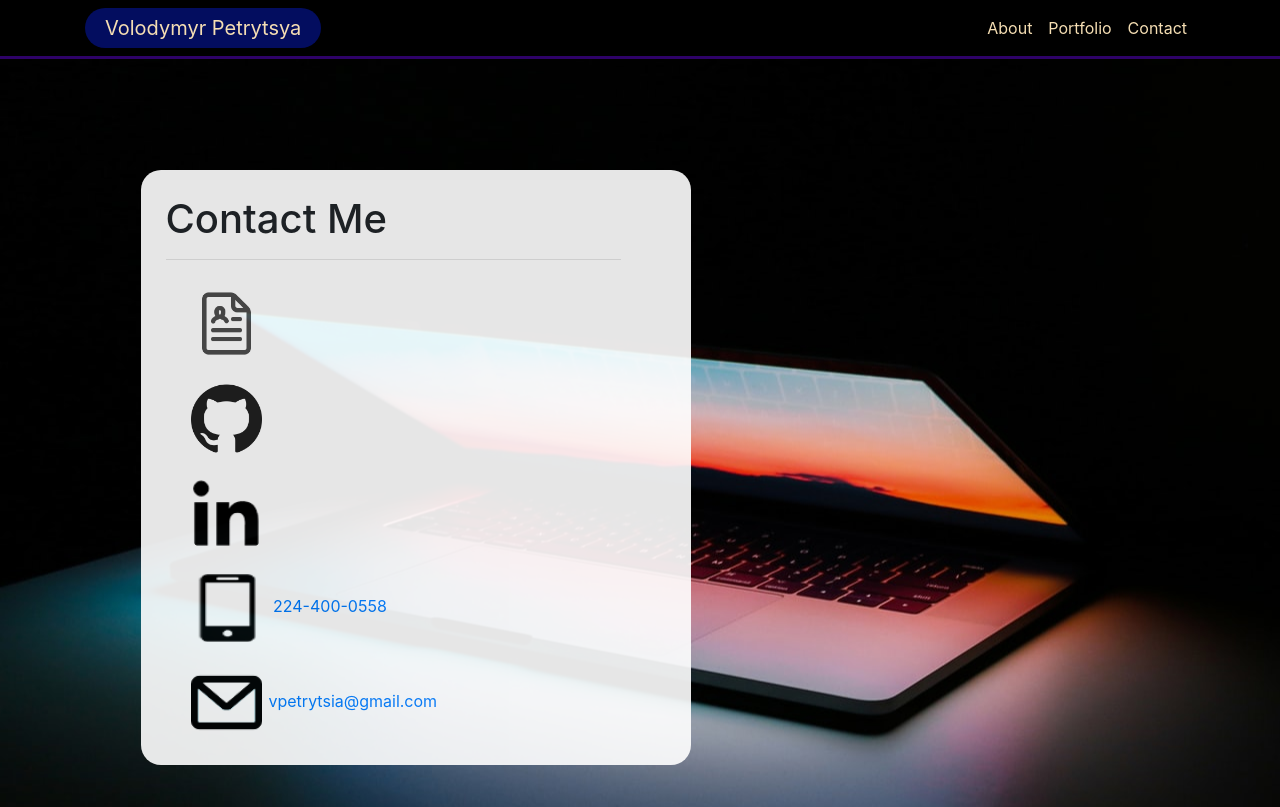
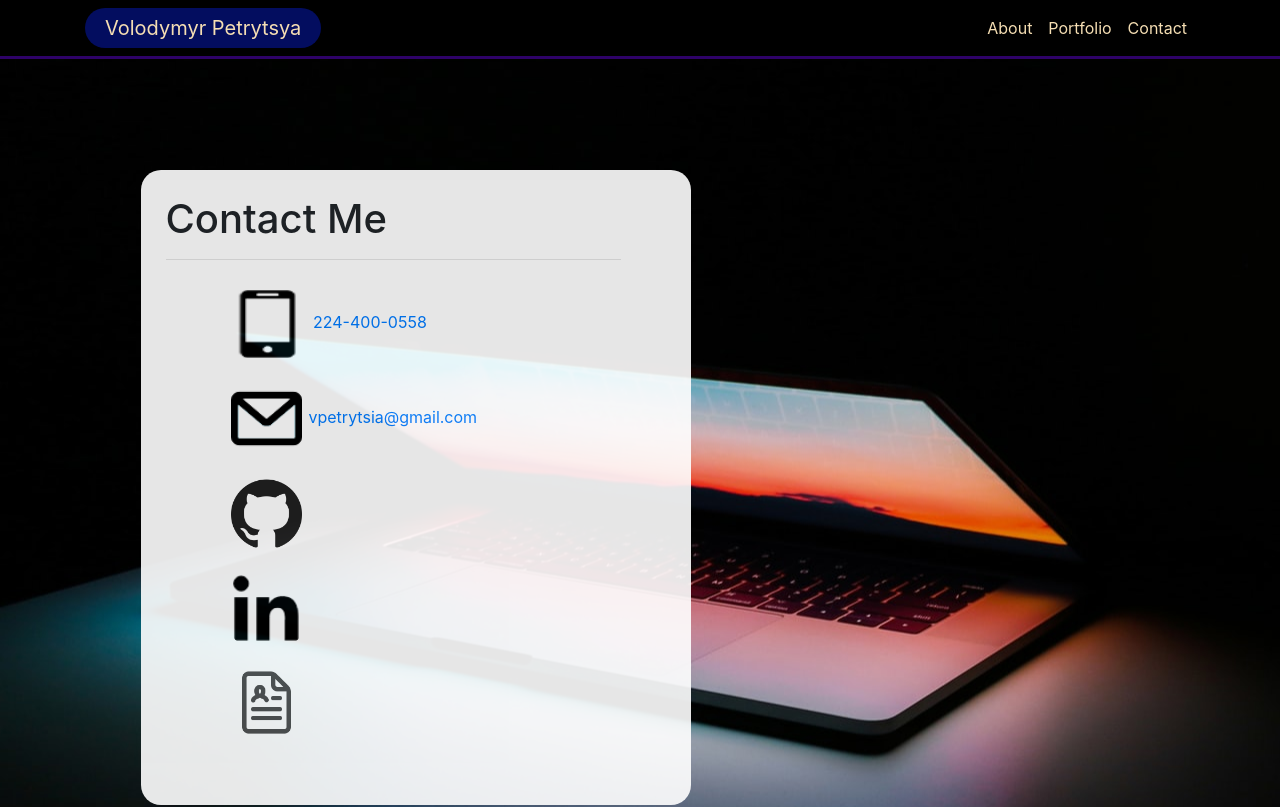
Before and after one commit to Volodya1989/portfolio-r, a React (Create React App) app: page /contact in a window 1280 px wide. Shown: the top 807 px of the page. Built offline with nearby package versions, Linux system fonts and the light colour scheme.

Commit message:
resume text on hovering added

```diff
--- a/src/components/pages/About/About.js
+++ b/src/components/pages/About/About.js
@@ -53,9 +53,10 @@ function About() {
                     Stack Developer.
                   </p>
                   <hr />
-                  <div id="aboutIcons" className="row">
-                    <a href={Resume} target="_blank">
-                      <img className="logo" src={resumeIcon} alt="CV"></img>
+                  <div id="aboutIcons" className="row ">
+                    <a href={Resume} className="img__wrap" target="_blank">
+                      <img className="logo img__img" src={resumeIcon} alt="CV"></img>
+                      <p class="img__description">Resume</p>
                     </a>
                     <a href="https://github.com/Volodya1989" target="_blank">
                       <img className="logo" src={github} alt="CV"></img>
--- a/src/components/pages/About/about.style.css
+++ b/src/components/pages/About/about.style.css
@@ -8,7 +8,7 @@
   margin-right: 80%;
   margin-left: 5%;
   margin-top: 5%;
-  margin-bottom: 10%;
+  margin-bottom: 15%;
   padding-left: 35px;
   padding-top: 35px;
   padding-bottom: 35px;
@@ -32,7 +32,6 @@
 }
 .logo:hover {
   transform: scale(1.5);
-
 }
 @media screen and (max-width: 990px) {
   #about-info {
@@ -56,3 +55,24 @@
   margin-bottom: 5px;
   margin-right: 15px;
 }
+
+.img__description {
+  position: relative;
+  text-align: center;
+  top: 0;
+  bottom: 0;
+  left: 30px;
+  right: 0;
+  color: black;
+  visibility: hidden;
+  opacity: 0;
+  width: 25px;
+
+  /* transition effect. not necessary */
+  transition: opacity 0.2s, visibility 0.2s;
+}
+
+.img__wrap:hover .img__description {
+  visibility: visible;
+  opacity: 1;
+}
--- a/src/components/pages/Contact/Contact.js
+++ b/src/components/pages/Contact/Contact.js
@@ -7,7 +7,6 @@ import github from "../../assets/github.png";
 import ScrollUp from "../../ScrollUp/ScrollUp";
 import mail from "../../assets/mail.png";
 import mobile from "../../assets/mobile.png";
-
 
 const Contact = () => {
   return (
@@ -24,15 +23,32 @@ const Contact = () => {
                   <h1 className="content-text">Contact Me</h1>
                   <div>
                     <hr />
-                    <ul></ul>
+                    <ul>
                       <li>
-                      <a href={Resume} target="_blank">
-                        <img className="logo" src={resumeIcon} alt="CV"></img>
+                        <a href="#">
+                          <img className="logo" src={mobile} alt="CV"></img>
+                        </a>{" "}
+                        <a href="#">224-400-0558</a>
+                      </li>
+                      <li>
+                        <a href="mailto:vpetrytsia@gmail.com" target="_blank">
+                          <img className="logo" src={mail} alt="CV"></img>
+                        </a>
+                        <a href="mailto:vpetrytsia@gmail.com" target="_blank">
+                          vpetrytsia@gmail.com
                         </a>
                       </li>
                       <li>
-                      <a  href="https://github.com/Volodya1989" target="_blank">
-                        <img id="git" className="logo" src={github} alt="CV"></img>
+                        <a
+                          href="https://github.com/Volodya1989"
+                          target="_blank"
+                        >
+                          <img
+                            id="git"
+                            className="logo"
+                            src={github}
+                            alt="CV"
+                          ></img>
                         </a>
                       </li>
                       <li>
@@ -43,21 +59,19 @@ const Contact = () => {
                           <img className="logo" src={inl} alt="CV"></img>
                         </a>
                       </li>
+
                       <li>
-                    <a href="#" >
-                      <img className="logo" src={mobile} alt="CV"></img>
-                      </a> <a href="#">224-400-0558</a>
-                    </li>
-                    <li>
-                      <a href="mailto:vpetrytsia@gmail.com" target="_blank">
-                      <img className="logo" src={mail} alt="CV"></img>
-                      </a>
-                      <a href="mailto:vpetrytsia@gmail.com" target="_blank">
-                        vpetrytsia@gmail.com
+                        <a href={Resume} className="img__wrap" target="_blank">
+                          <img
+                            className="logo img__img"
+                            src={resumeIcon}
+                            alt="CV"
+                          ></img>
+                          <p class="img__description">Resume</p>
                         </a>
                       </li>
-                    <ScrollUp/>
-
+                    </ul>
+                    <ScrollUp />
                   </div>
                 </form>
               </div>
```
Lines whose indentation alone changed are shown as unchanged.
